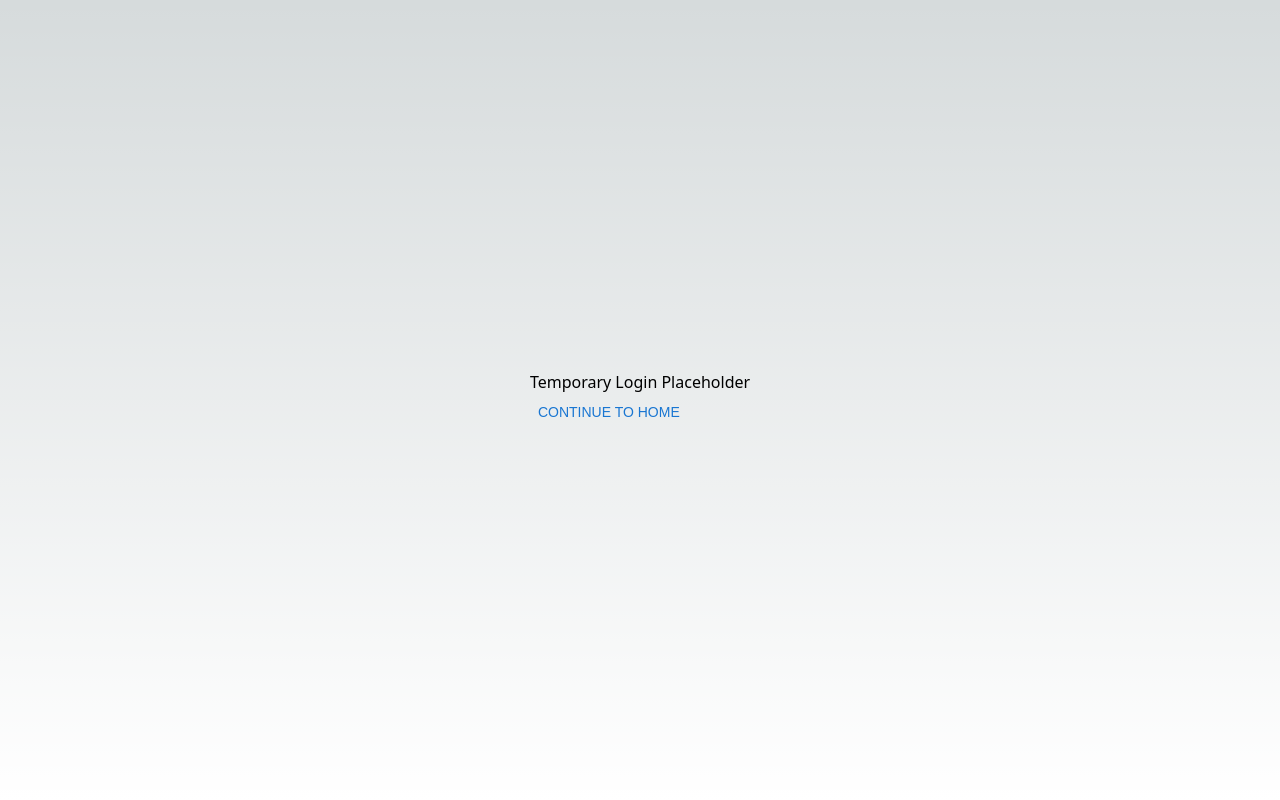
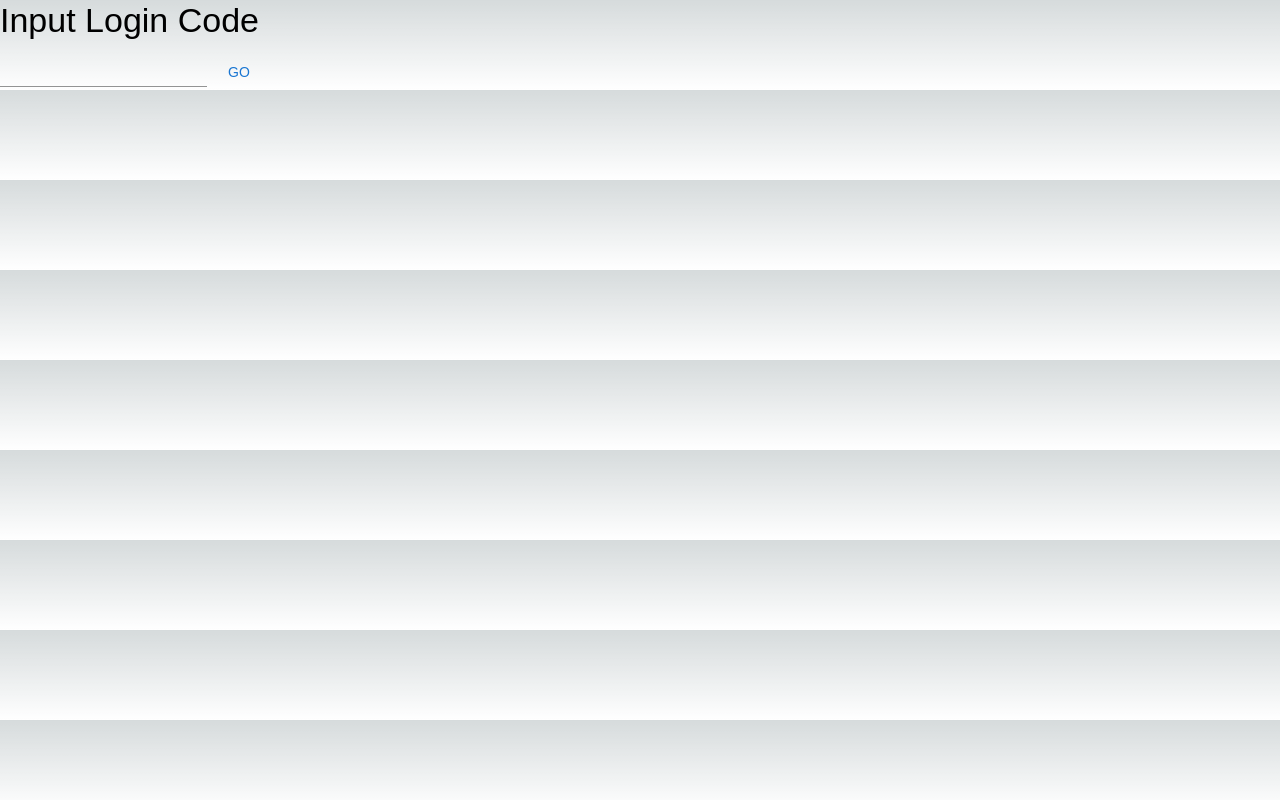
Before and after one commit to wsepesi/cobeen-mailroom, a Next.js app: page / in a window 1280 px wide. Built offline with nearby package versions, Linux system fonts and the light colour scheme.

Commit message:
works on a technicality...

```diff
--- /dev/null
+++ b/lib/session.ts
@@ -0,0 +1,19 @@
+// this file is a wrapper with defaults to be used in both API routes and `getServerSideProps` functions
+import type { IronSessionOptions } from 'iron-session'
+import { User } from './useUser'
+
+export const sessionOptions: IronSessionOptions = {
+  password: process.env.AUTH_COOKIE as string,
+  cookieName: 'auth-test',
+  // secure: true should be used in production (HTTPS) but can't be used in development (HTTP)
+  cookieOptions: {
+    secure: process.env.NODE_ENV === 'production',
+  },
+}
+
+// This is where we specify the typings of req.session.*
+declare module 'iron-session' {
+  interface IronSessionData {
+    user?: User
+  }
+}
--- /dev/null
+++ b/lib/useUser.ts
@@ -0,0 +1,36 @@
+import Router from 'next/router'
+import { useEffect } from 'react'
+import useSWR from 'swr'
+
+type User = {
+    isLoggedIn: boolean,
+}
+
+export default function useUser({
+  redirectTo = '',
+  redirectIfFound = false,
+} = {}) {
+  const { data: user, mutate: mutateUser } = useSWR<User>('/api/user')
+
+  useEffect(() => {
+    // if no redirect needed, just return (example: already on /dashboard)
+    // if user data not yet there (fetch in progress, logged in or not) then don't do anything yet
+    if (!redirectTo || !user) return
+
+    console.log('user acq')
+
+    if (
+        // If redirectTo is set, redirect if the user was not found.
+        (redirectTo && !redirectIfFound && !user?.isLoggedIn) ||
+        // If redirectIfFound is also set, redirect if the user was found
+        (redirectIfFound && user?.isLoggedIn)
+    ) {
+        console.log('HERE')
+        Router.push(redirectTo)
+    }
+    }, [user, redirectIfFound, redirectTo])
+
+    return { user, mutateUser }
+}
+
+export type { User }
--- a/package.json
+++ b/package.json
@@ -23,6 +23,7 @@
     "axios": "^1.3.3",
     "eslint": "8.32.0",
     "eslint-config-next": "13.1.4",
+    "iron-session": "^6.3.1",
     "mongodb": "^5.0.1",
     "next": "13.1.4",
     "nodemailer": "^6.9.1",
--- /dev/null
+++ b/pages/api/login.ts
@@ -0,0 +1,21 @@
+import { NextApiRequest, NextApiResponse } from 'next'
+
+import { User } from '@/lib/useUser'
+import { sessionOptions } from 'lib/session'
+import { withIronSessionApiRoute } from 'iron-session/next'
+
+async function loginRoute(req: NextApiRequest, res: NextApiResponse) {
+  const { code } = await req.body as { code: string }
+
+  try {
+    if (code !== '12345') throw new Error ('Invalid code')
+    const user = { isLoggedIn: true } as User
+    req.session.user = user
+    await req.session.save()
+    res.json(user)
+  } catch (error) {
+    res.status(500).json({ message: (error as Error).message })
+  }
+}
+
+export default withIronSessionApiRoute(loginRoute, sessionOptions)
--- /dev/null
+++ b/pages/api/user.ts
@@ -0,0 +1,22 @@
+import { NextApiRequest, NextApiResponse } from 'next'
+
+import { User } from '@/lib/useUser'
+import { sessionOptions } from 'lib/session'
+import { withIronSessionApiRoute } from 'iron-session/next'
+
+async function userRoute(req: NextApiRequest, res: NextApiResponse<User>) {
+  if (req.session.user) {
+    // in a real world application you might read the user id from the session and then do a database request
+    // to get more information on the user if needed
+    res.json({
+      ...req.session.user,
+      isLoggedIn: true,
+    })
+  } else {
+    res.json({
+      isLoggedIn: false,
+    })
+  }
+}
+
+export default withIronSessionApiRoute(userRoute, sessionOptions)
--- a/pages/home.tsx
+++ b/pages/home.tsx
@@ -5,6 +5,7 @@ import Popup from "@/components/Popup";
 import Retrieve from "@/components/Retrieve";
 // import styles from '@/styles/Home.module.css'
 import { useState } from "react";
+import useUser from "@/lib/useUser";
 
 const styles = {
     padding: "0.5em 1em",
@@ -16,7 +17,11 @@ export default function Home() {
     const [openAdd, setOpenAdd] = useState(false)
     const [openRetrieve, setOpenRetrieve] = useState(false)
 
+    const { user } = useUser({ redirectTo: '/login' })
+
     return(
+        <>
+        {user?.isLoggedIn &&
         <Box sx={{
             display: 'flex',
             flexDirection: 'column',
@@ -59,6 +64,7 @@ export default function Home() {
                     <Button>Admin</Button>
                 </Link>
             </div> */}
-        </Box>
+        </Box>}
+        </>
     )
 }
--- a/pages/index.tsx
+++ b/pages/index.tsx
@@ -2,6 +2,7 @@ import { Box, Button, Input, TextField, Typography } from "@mui/material";
 import { NextRouter, useRouter } from "next/router";
 
 import Head from "next/head";
+import Login from "./login";
 import styles from '@/styles/Home.module.css'
 // import bcrypt from 'bcrypt';
 import { useState } from "react";
@@ -11,7 +12,7 @@ import { useState } from "react";
 // }
 
 
-export default function Login() {
+export default function Index() {
     const router = useRouter();
     // const router = useRouter();
     // const { data, error, isLoading } = useSWR('/api/hello', fetcher);
@@ -57,29 +58,30 @@ export default function Login() {
     // console.log(data)
 
     return(
-        <Box sx={{
-            // center horizontally and vertically
-            display: 'flex',
-            flexDirection: 'column',
-            alignItems: 'center',
-            alignContent: 'center',
-            justifyContent: 'center',
-            height: '100vh',
-            // color: "#eab676"
-        }}>
-            <Head>
-                <title>Mailroom Login</title>
-                <meta name="description" content="Login page" />
-                <meta name="viewport" content="width=device-width, initial-scale=1" />
-                <link rel="icon" href="/favicon.ico" />
-            </Head>
-            <main>
-                <h5>Temporary Login Placeholder</h5>
-                {/* <Typography variant='h1'>Mailroom Management Login</Typography> */}
-                {/* <TextField id="username" label="Username" variant="outlined" value={username} onChange={(e) => setUsername(e.target.value)} />
-                <TextField id="password" label="Password" variant="outlined" value={password} onChange={(e) => setPassword(e.target.value)} /> */}
-                <Button onClick={useLoginTemp}>Continue to Home</Button>
-            </main>
-        </Box>
+        <Login />
+        // <Box sx={{
+        //     // center horizontally and vertically
+        //     display: 'flex',
+        //     flexDirection: 'column',
+        //     alignItems: 'center',
+        //     alignContent: 'center',
+        //     justifyContent: 'center',
+        //     height: '100vh',
+        //     // color: "#eab676"
+        // }}>
+        //     <Head>
+        //         <title>Mailroom Login</title>
+        //         <meta name="description" content="Login page" />
+        //         <meta name="viewport" content="width=device-width, initial-scale=1" />
+        //         <link rel="icon" href="/favicon.ico" />
+        //     </Head>
+        //     <main>
+        //         <h5>Temporary Login Placeholder</h5>
+        //         {/* <Typography variant='h1'>Mailroom Management Login</Typography> */}
+        //         {/* <TextField id="username" label="Username" variant="outlined" value={username} onChange={(e) => setUsername(e.target.value)} />
+        //         <TextField id="password" label="Password" variant="outlined" value={password} onChange={(e) => setPassword(e.target.value)} /> */}
+        //         <Button onClick={useLoginTemp}>Continue to Home</Button>
+        //     </main>
+        // </Box>
     )
 }
--- /dev/null
+++ b/pages/login.tsx
@@ -0,0 +1,74 @@
+import { Box, Button, Input, Typography } from '@mui/material'
+import React, { useState } from 'react'
+import useUser, { User } from 'lib/useUser'
+
+export default function Login() {
+  // here we just check if user is already logged in and redirect to profile
+  const { mutateUser } = useUser({
+    redirectTo: '/home',
+    redirectIfFound: true,
+  })
+
+  const [code, setCode] = useState<string>('')
+
+//   const [errorMsg, setErrorMsg] = useState('')
+
+  const handleClick = async () => {
+    const res = await fetch('/api/login', {
+        method: 'POST',
+        headers: { 'Content-Type': 'application/json' },
+        body: JSON.stringify({
+            code: code
+        }),
+      })
+    const data = await res.json() as User
+    mutateUser(data)
+  }
+
+  return (
+    <Box>
+        <Typography variant="h4" gutterBottom>Input Login Code</Typography>
+        <Input value={code} onChange={(e) => setCode(e.target.value)} />
+        <Button onClick={handleClick}>Go</Button>
+    </Box>
+    // <Layout>
+    //   <div className="login">
+    //     <Form
+    //       errorMessage={errorMsg}
+    //       onSubmit={async function handleSubmit(event) {
+    //         event.preventDefault()
+
+    //         const body = {
+    //           username: event.currentTarget.username.value,
+    //         }
+
+    //         try {
+    //           mutateUser(
+    //             await fetchJson('/api/login', {
+    //               method: 'POST',
+    //               headers: { 'Content-Type': 'application/json' },
+    //               body: JSON.stringify(body),
+    //             })
+    //           )
+    //         } catch (error) {
+    //           if (error instanceof FetchError) {
+    //             setErrorMsg(error.data.message)
+    //           } else {
+    //             console.error('An unexpected error happened:', error)
+    //           }
+    //         }
+    //       }}
+    //     />
+    //   </div>
+    //   <style jsx>{`
+    //     .login {
+    //       max-width: 21rem;
+    //       margin: 0 auto;
+    //       padding: 1rem;
+    //       border: 1px solid #ccc;
+    //       border-radius: 4px;
+    //     }
+    //   `}</style>
+    // </Layout>
+  )
+}
```
Also changed, not shown: 1 other file (tests, documents, lock files or other folders).
